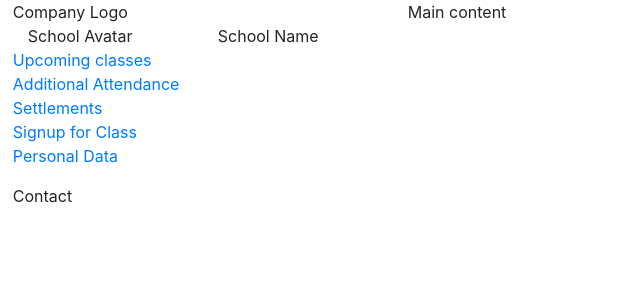
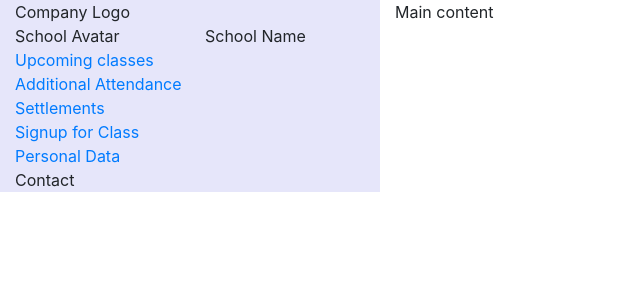
Before and after one commit to wojwarych/now_active, a Django app: page /home/ in a window 1280 px wide. Shown: the top 300 px of the page, without its empty margins (0-640 px from the left). Run offline with Django 3.2, Linux system fonts and the light colour scheme; some libraries are stand-ins or nearby versions.

Commit message:
updated templates for views; made more modular separated navbar included in base.html

```diff
--- a/backend/static/students/css/base.css
+++ b/backend/static/students/css/base.css
@@ -1,10 +1,16 @@
-div.my-container {
-  margin-left: 1%;
-  margin-right: 1%;
+div.base {
+  margin-left: 0;
+  margin-right: 0;
 }
 
-ul {
+ul.main-nav {
   list-style-type: none;
   margin: 0;
   padding: 0;
 }
+
+div.sidebar {
+  background-color: #e6e6fa;
+  min-height: 100%;
+  height: : 100%;
+}
--- a/backend/templates/students/additional_attendance.html
+++ b/backend/templates/students/additional_attendance.html
@@ -1,7 +1,7 @@
 {% extends "students/base.html" %}
 
 {% block main_body %}
-  <div class="container my-container">
+  <div class="col-8">
     Additional attendance!
   </div>
 {% endblock %}
--- a/backend/templates/students/base.html
+++ b/backend/templates/students/base.html
@@ -4,7 +4,7 @@
   <head>
     <meta charset="utf-8">
 
-    <title>The HTML5 Herald</title>
+    <title>NowActive</title>
     <meta name="description" content="The HTML5 Herald">
     <meta name="author" content="SitePoint">
 
@@ -13,8 +13,14 @@
   </head>
 
   <body>
-    {% block main_body %}
-    {% endblock %}
+    <div class="container base">
+      <div class="row">
+        {% block navbar %}
+          {% include "students/navbar.html" %}
+        {% endblock %}
+        {% block main_body %}
+        {% endblock %}
+    </div>
 
     <script src="https://code.jquery.com/jquery-3.3.1.slim.min.js" integrity="sha384-q8i/X+965DzO0rT7abK41JStQIAqVgRVzpbzo5smXKp4YfRvH+8abtTE1Pi6jizo" crossorigin="anonymous"></script>
     <script src="https://cdnjs.cloudflare.com/ajax/libs/popper.js/1.14.7/umd/popper.min.js" integrity="sha384-UO2eT0CpHqdSJQ6hJty5KVphtPhzWj9WO1clHTMGa3JDZwrnQq4sF86dIHNDz0W1" crossorigin="anonymous"></script>
--- a/backend/templates/students/home.html
+++ b/backend/templates/students/home.html
@@ -1,36 +1,6 @@
 {% extends "students/base.html" %}
-
-{% block main_body %}
-  <div class="container my-container">
-  <div class="row">
-    <div class="col">
-      <div class="row">
-        Company Logo
-      </div>
-      <div class="row">
-        <div class="col">
-          School Avatar
-        </div>
-        <div class="col">
-          School Name
-        </div>
-      </div>
-      <div class="row">
-        <ul>
-          <li>{% url 'upcoming-classes' as upcoming %} <a href="{{ upcoming }}">Upcoming classes</a></li>
-          <li>{% url 'additional-attendance' as additional %} <a href="{{ additional }}">Additional Attendance</a></li>
-          <li>{% url 'settlements' as settle %} <a href="{{ settle }}">Settlements</a></li>
-          <li>{% url 'signups' as signups %} <a href="{{ signups }}">Signup for Class</a></li>
-          <li>{% url 'personal-detail' as detail %} <a href="{{ detail }}">Personal Data</a></li>
-        </ul>
-      </div>
-      <div class="row">
-        Contact
-      </div>
-    </div>
+  {% block main_body %}
     <div class="col-8">
       Main content
     </div>
-  </div>
-</div>
-{% endblock %}
+  {% endblock %}
--- /dev/null
+++ b/backend/templates/students/navbar.html
@@ -0,0 +1,31 @@
+<div class="col sidebar">
+  <div class="row">
+    <div class="col">
+      Company Logo
+    </div>
+  </div>
+  <div class="row">
+    <div class="col">
+      School Avatar
+    </div>
+    <div class="col">
+      School Name
+    </div>
+  </div>
+  <div class="row">
+    <div class="col">
+      <ul class="main-nav">
+        <li>{% url 'upcoming-classes' as upcoming %} <a href="{{ upcoming }}">Upcoming classes</a></li>
+        <li>{% url 'additional-attendance' as additional %} <a href="{{ additional }}">Additional Attendance</a></li>
+        <li>{% url 'settlements' as settle %} <a href="{{ settle }}">Settlements</a></li>
+        <li>{% url 'signups' as signups %} <a href="{{ signups }}">Signup for Class</a></li>
+        <li>{% url 'personal-detail' as detail %} <a href="{{ detail }}">Personal Data</a></li>
+      </ul>
+    </div>
+  </div>
+  <div class="row">
+    <div class="col">
+      Contact
+    </div>
+  </div>
+</div>
--- a/backend/templates/students/personal_detail.html
+++ b/backend/templates/students/personal_detail.html
@@ -1,7 +1,7 @@
 {% extends "students/base.html" %}
 
 {% block main_body %}
-  <div class="container my-container">
+  <div class="col-8">
     Personal detail!
   </div>
 {% endblock %}
--- a/backend/templates/students/settlements.html
+++ b/backend/templates/students/settlements.html
@@ -1,7 +1,7 @@
 {% extends "students/base.html" %}
 
 {% block main_body %}
-  <div class="container my-container">
+  <div class="col-8">
     Settlements
   </div>
 {% endblock %}
--- a/backend/templates/students/signup_class.html
+++ b/backend/templates/students/signup_class.html
@@ -1,7 +1,7 @@
 {% extends "students/base.html" %}
 
 {% block main_body %}
-  <div class="container my-container">
+  <div class="col-8">
     Signup class!
   </div>
 {% endblock %}
--- a/backend/templates/students/upcoming_classes.html
+++ b/backend/templates/students/upcoming_classes.html
@@ -1,7 +1,7 @@
 {% extends "students/base.html" %}
 
 {% block main_body %}
-  <div class="container my-container">
+  <div class="col-8">
     Upcoming classes!
   </div>
 {% endblock %}
```
